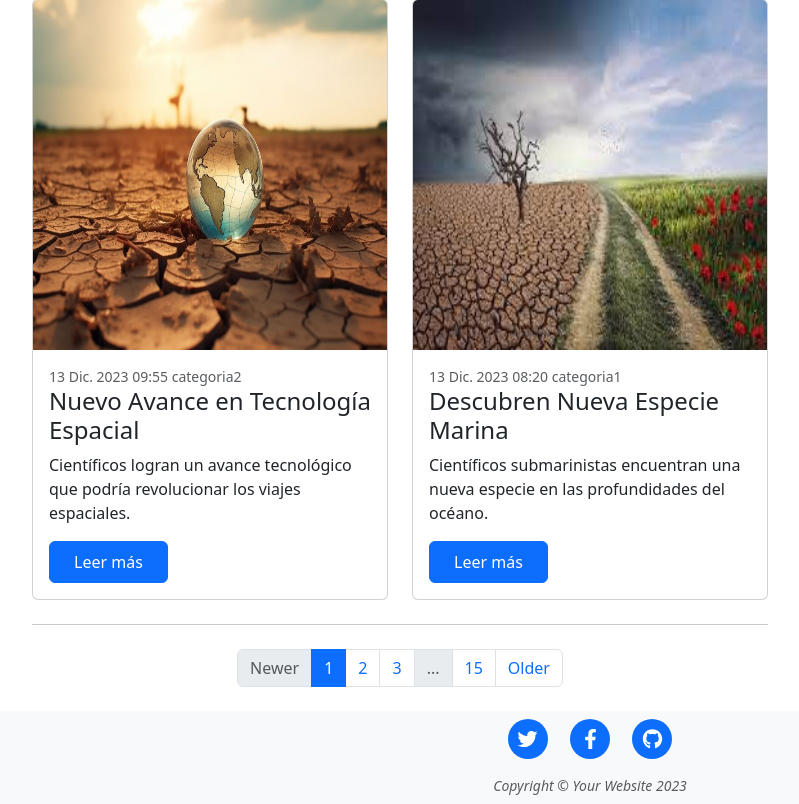
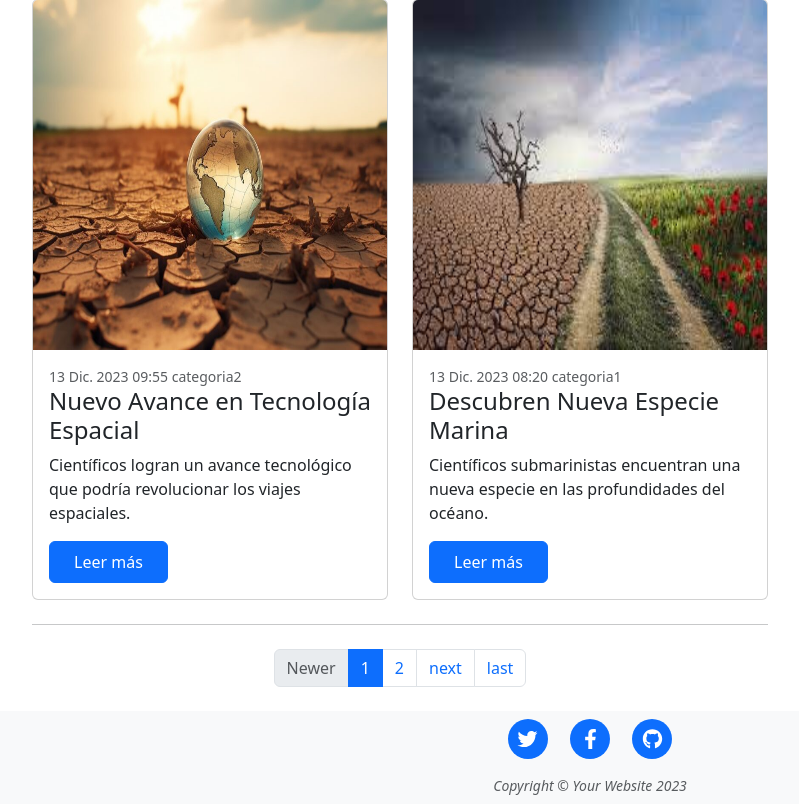
Before and after one commit to Xacled/Proyecto-Final, a Django app: page /noticias/ in a window 1280 px wide. Shown: the part 1264-2068 px from the top of the page, without its empty margins (50-849 px from the left). Run offline with Django 4.2, Linux system fonts and the light colour scheme; data comes from the database, SQL or seed files in the repository; both versions use the stored data as it was after the commit; some libraries are stand-ins or nearby versions.

Commit message:
Noticias y paginacion

```diff
--- a/apps/noticias/views.py
+++ b/apps/noticias/views.py
@@ -15,8 +15,9 @@ from django.contrib.admin.views.decorators import staff_member_required
 # CONTROLA QUE EL USUARIO SEA STAFF PARA VISTA BASADA EN CLASE
 from django.contrib.auth.mixins import UserPassesTestMixin
 
+from django.core.paginator import Paginator, EmptyPage, PageNotAnInteger
+from django.shortcuts import render
 
-# Vasta Basada en funciones
 def Home_Noticias(request):
     contexto = {}
     cat = Categoria.objects.all()
@@ -34,10 +35,24 @@ def Home_Noticias(request):
     if orden == 'visitas':
         todas = todas.order_by('-visitas')
     elif orden == 'likes':
-        todas= todas.order_by('-likes')
+        todas = todas.order_by('-likes')
     else:
         todas = todas.order_by('-creado')
-    contexto['noticias'] = todas
+
+    # Implementar paginación
+    paginator = Paginator(todas, 5)  # Muestra 10 noticias por página
+    page = request.GET.get('page')
+
+    try:
+        noticias = paginator.page(page)
+    except PageNotAnInteger:
+        # Si la página no es un número entero, muestra la primera página
+        noticias = paginator.page(1)
+    except EmptyPage:
+        # Si la página está fuera de rango, muestra la última página disponible
+        noticias = paginator.page(paginator.num_pages)
+
+    contexto['noticias'] = noticias
     return render(request, 'noticias/home_noticias.html', contexto)
 
 
--- a/templates/noticias/home_noticias.html
+++ b/templates/noticias/home_noticias.html
@@ -76,7 +76,6 @@
       </div>
       <hr>
       {% endif %}
-      <!-- Nested row for non-featured blog posts-->
       <div class="row">
         {% for n in noticias|slice:"1:5" %}
         <div class="col-lg-6">
@@ -99,15 +98,45 @@
       <nav aria-label="Pagination">
         <hr class="my-0" />
         <ul class="pagination justify-content-center my-4">
-          <li class="page-item disabled"><a class="page-link" href="#" tabindex="-1" aria-disabled="true">Newer</a></li>
-          <li class="page-item active" aria-current="page"><a class="page-link" href="#!">1</a></li>
-          <li class="page-item"><a class="page-link" href="#!">2</a></li>
-          <li class="page-item"><a class="page-link" href="#!">3</a></li>
-          <li class="page-item disabled"><a class="page-link" href="#!">...</a></li>
-          <li class="page-item"><a class="page-link" href="#!">15</a></li>
-          <li class="page-item"><a class="page-link" href="#!">Older</a></li>
+            {% if noticias.has_previous %}
+                <li class="page-item">
+                    <a class="page-link" href="?page=1" tabindex="-1" aria-disabled="true">Newer</a>
+                </li>
+                <li class="page-item">
+                    <a class="page-link" href="?page={{ noticias.previous_page_number }}">previous</a>
+                </li>
+            {% else %}
+                <li class="page-item disabled">
+                    <span class="page-link">Newer</span>
+                </li>
+            {% endif %}
+
+            {% for num in noticias.paginator.page_range %}
+                {% if noticias.number == num %}
+                    <li class="page-item active" aria-current="page">
+                        <span class="page-link">{{ num }}</span>
+                    </li>
+                {% else %}
+                    <li class="page-item">
+                        <a class="page-link" href="?page={{ num }}">{{ num }}</a>
+                    </li>
+                {% endif %}
+            {% endfor %}
+
+            {% if noticias.has_next %}
+                <li class="page-item">
+                    <a class="page-link" href="?page={{ noticias.next_page_number }}">next</a>
+                </li>
+                <li class="page-item">
+                    <a class="page-link" href="?page={{ noticias.paginator.num_pages }}">last</a>
+                </li>
+            {% else %}
+                <li class="page-item disabled">
+                    <span class="page-link">Older</span>
+                </li>
+            {% endif %}
         </ul>
-      </nav>
+    </nav>
     </div>
     <!-- Side widgets-->
     <div class="col-lg-4">
```
Also changed, not shown: Proyecto/db.sqlite3.
